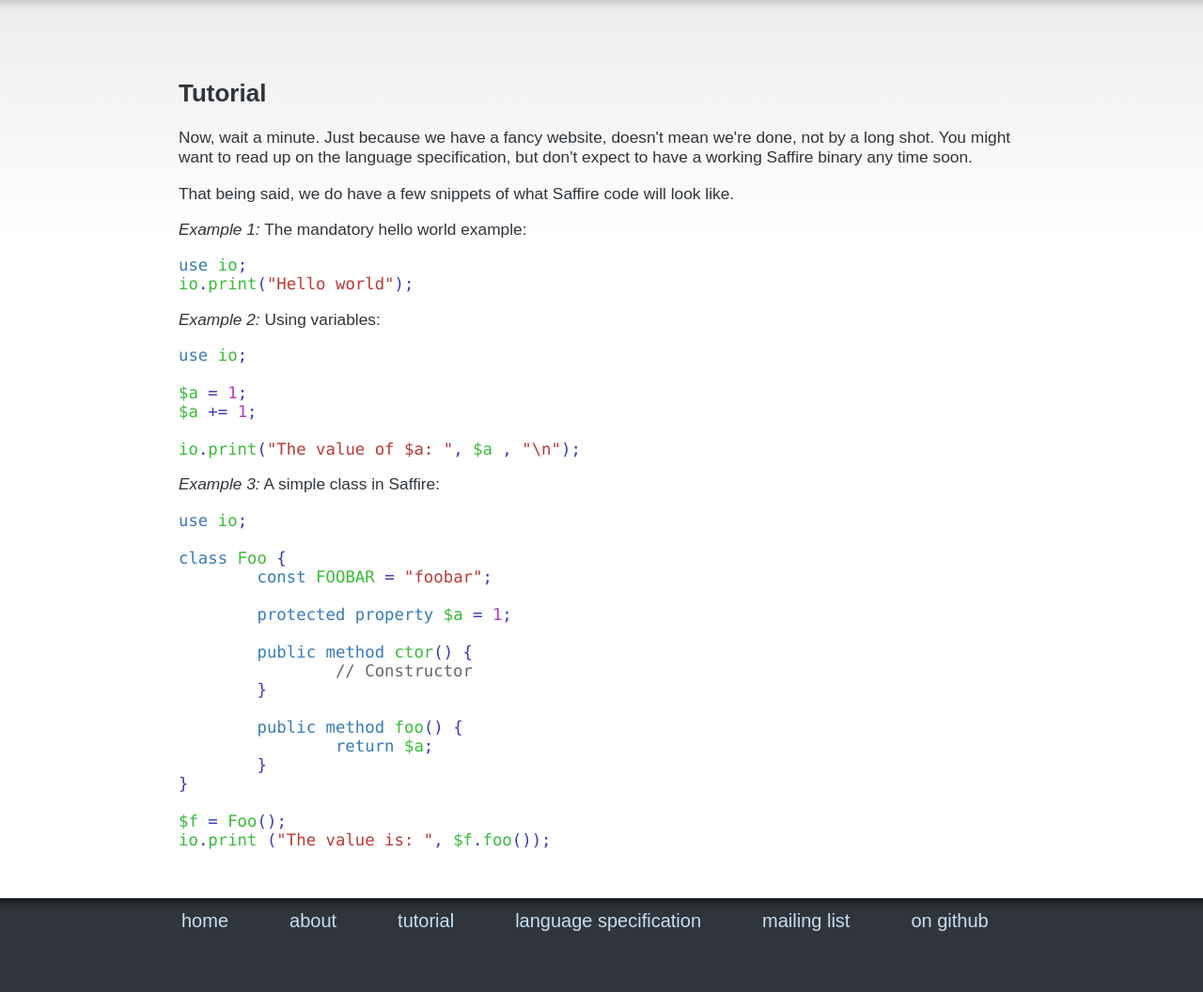
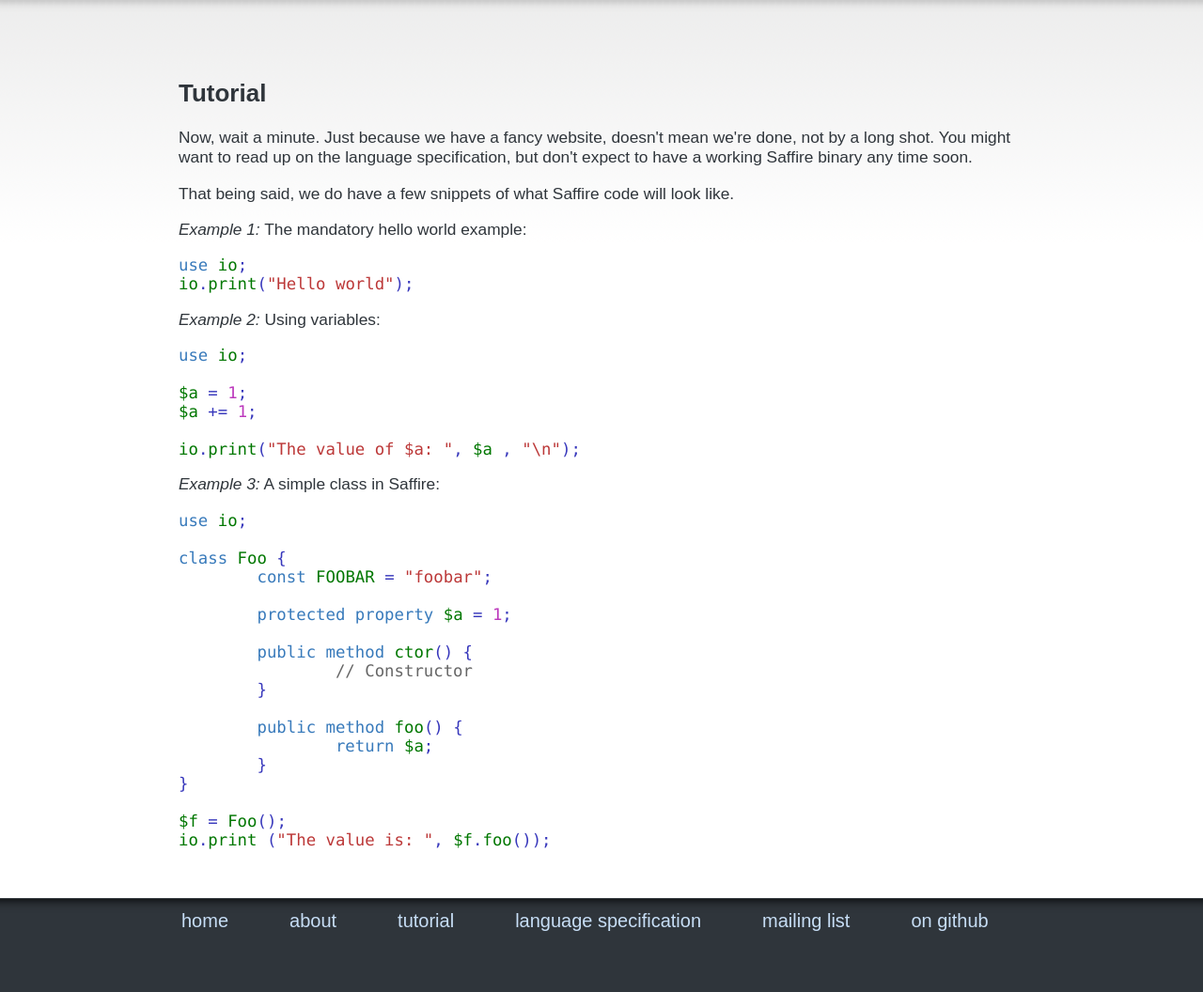
Before and after one commit to saffire/website, a PHP site: page / in a window 1280 px wide. Shown: the part 1287-2343 px from the top of the page at 94% size. Run offline with PHP 8.4, Linux system fonts and the light colour scheme; some web fonts are replaced.

Commit message:
Made the green in highlighting a little darker.

```diff
--- a/httpdocs/style.css
+++ b/httpdocs/style.css
@@ -125,7 +125,6 @@ a {
 	margin: -20px 0px 0px 0px;
 }
 
-
 #logo {
 	position: absolute;
 	right: 0px;
@@ -166,7 +165,7 @@ footer {
 }
 
 .source.saffire .identifier {
-	color: #38BC38;
+	color: #070;
 }
 
 .source.saffire .string {
```
